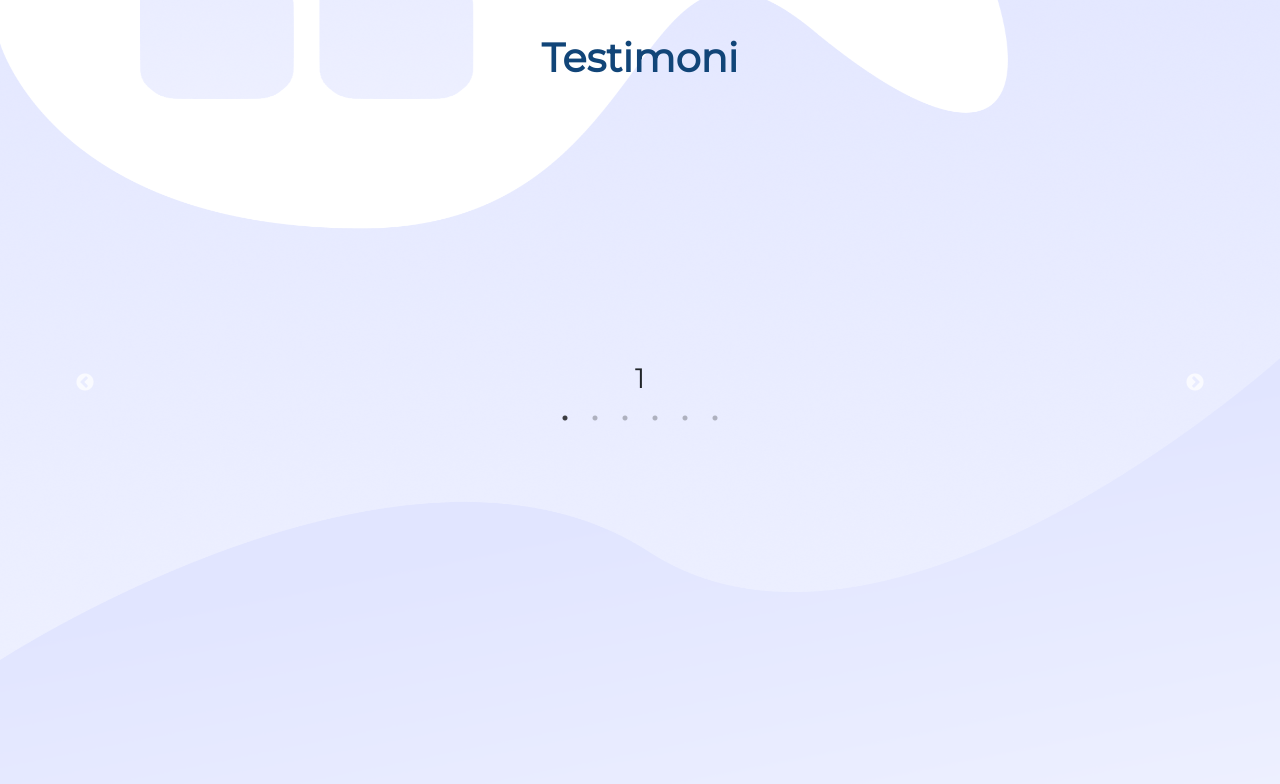
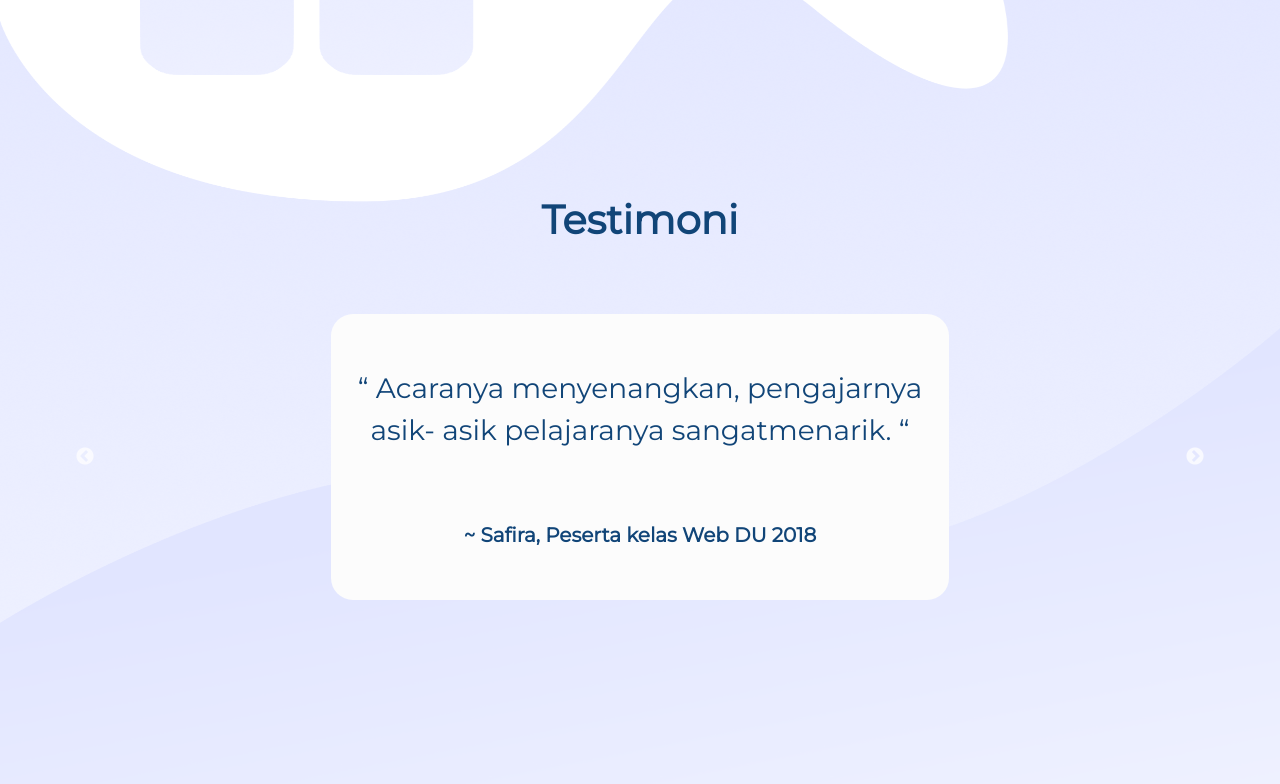
Before and after one commit to Juliantooo/du_frontend, a React (Create React App) app: page / in a window 1280 px wide. Shown: the part 5816-6600 px from the top of the page. Built offline with nearby package versions, Linux system fonts and the light colour scheme.

Commit message:
perbaikan component

```diff
--- a/src/components/testimoni/testimoni.jsx
+++ b/src/components/testimoni/testimoni.jsx
@@ -1,10 +1,10 @@
-import React from "react"
+import React, { useState } from "react"
 import styles from "../../styles/styles.module.css"
 import Slider from "react-slick"
+import CardTesti from "./cardTestimoni"
 
 //Slider Setting
 const settings = {
-  dots: true,
   infinite: true,
   speed: 500,
   slidesToShow: 1,
@@ -12,36 +12,49 @@ const settings = {
 }
 
 const Testimoni = () => {
+  const [testimoni] = useState([
+    {
+      nama: "~ Safira, Peserta kelas Web DU 2018",
+      testi:
+        "“ Acaranya menyenangkan, pengajarnya asik- asik pelajaranya sangatmenarik. “"
+    },
+    {
+      nama: "~ Danang, Peserta kelas Android DU 2018",
+      testi:
+        "“ Acaranya menyenangkan, pengajarnya asik- asik pelajaranya sangatmenarik. “"
+    },
+    {
+      nama: "~ Dudung, Peserta kelas Python DU 2018",
+      testi:
+        "“ Acaranya menyenangkan, pengajarnya asik- asik pelajaranya sangatmenarik. “"
+    },
+    {
+      nama: "~ Ricardo, Peserta kelas Blender DU 2018",
+      testi:
+        "“ Acaranya menyenangkan, pengajarnya asik- asik pelajaranya sangatmenarik. “"
+    },
+    {
+      nama: "~ Jotaro, Peserta kelas DevOps DU 2018",
+      testi:
+        "“ Acaranya menyenangkan, pengajarnya asik- asik pelajaranya sangatmenarik. “"
+    }
+  ])
   return (
     <div className={`${styles.testiScreen} container`}>
-      <div
-        className="warper h-50 align-items-center my-5 d-flex justify-content-center"
-        style={{ paddingTop: "25px" }}
-      >
+      <div className="warper h-50 align-items-end d-flex justify-content-center">
         <div className="title justify-content-center">
           <p className={`${styles.headline} `}>Testimoni</p>
         </div>
       </div>
       <div className="container-fluid mt-5">
         <Slider {...settings}>
-          <div>
-            <h3>1</h3>
-          </div>
-          <div>
-            <h3>2</h3>
-          </div>
-          <div>
-            <h3>3</h3>
-          </div>
-          <div>
-            <h3>4</h3>
-          </div>
-          <div>
-            <h3>5</h3>
-          </div>
-          <div>
-            <h3>6</h3>
-          </div>
+          {testimoni.map((testi, key) => {
+            return (
+              <div key={key}>
+                <CardTesti {...testi} />
+              </div>
+            )
+          })}
         </Slider>
       </div>
     </div>
```
